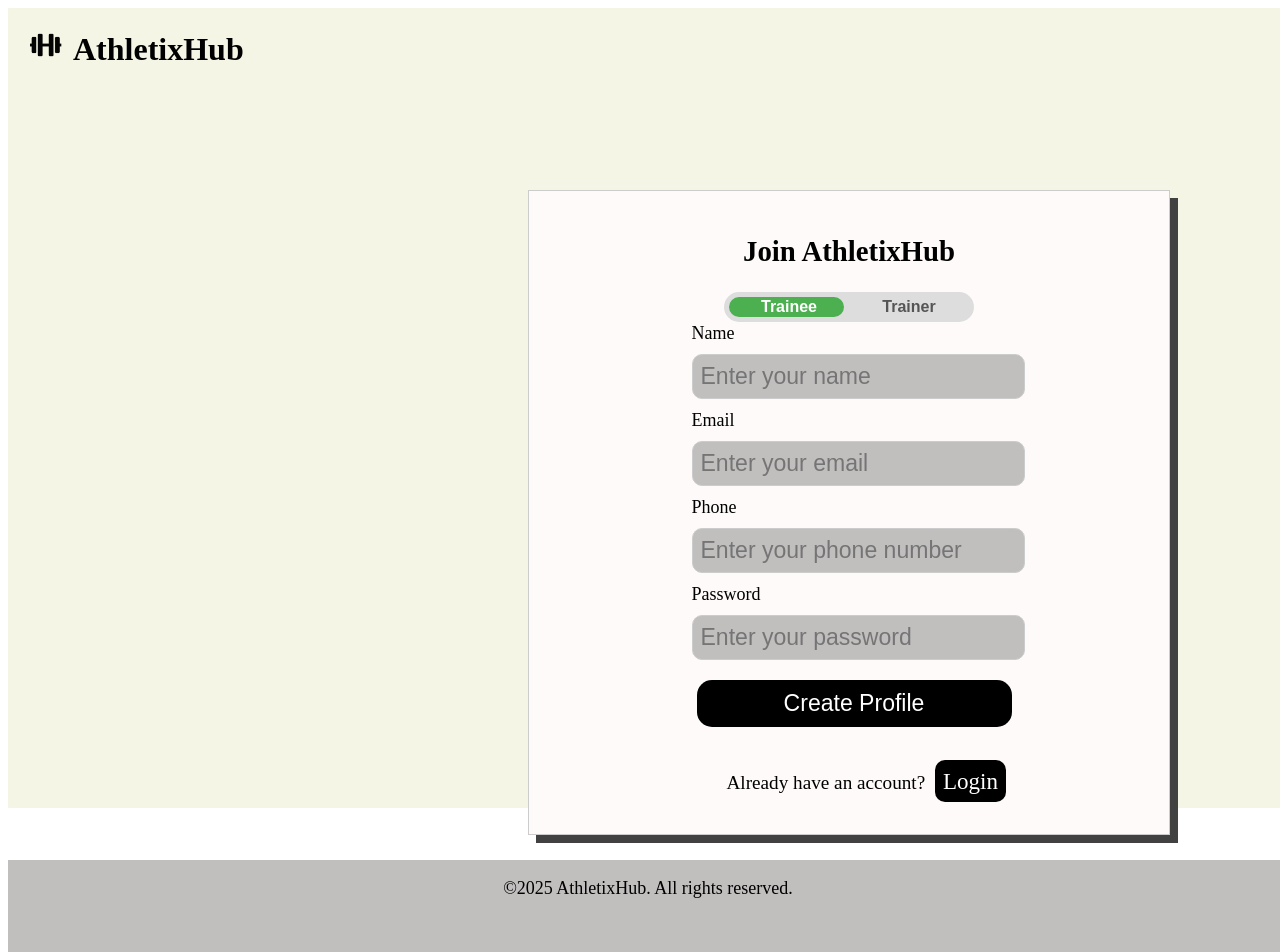
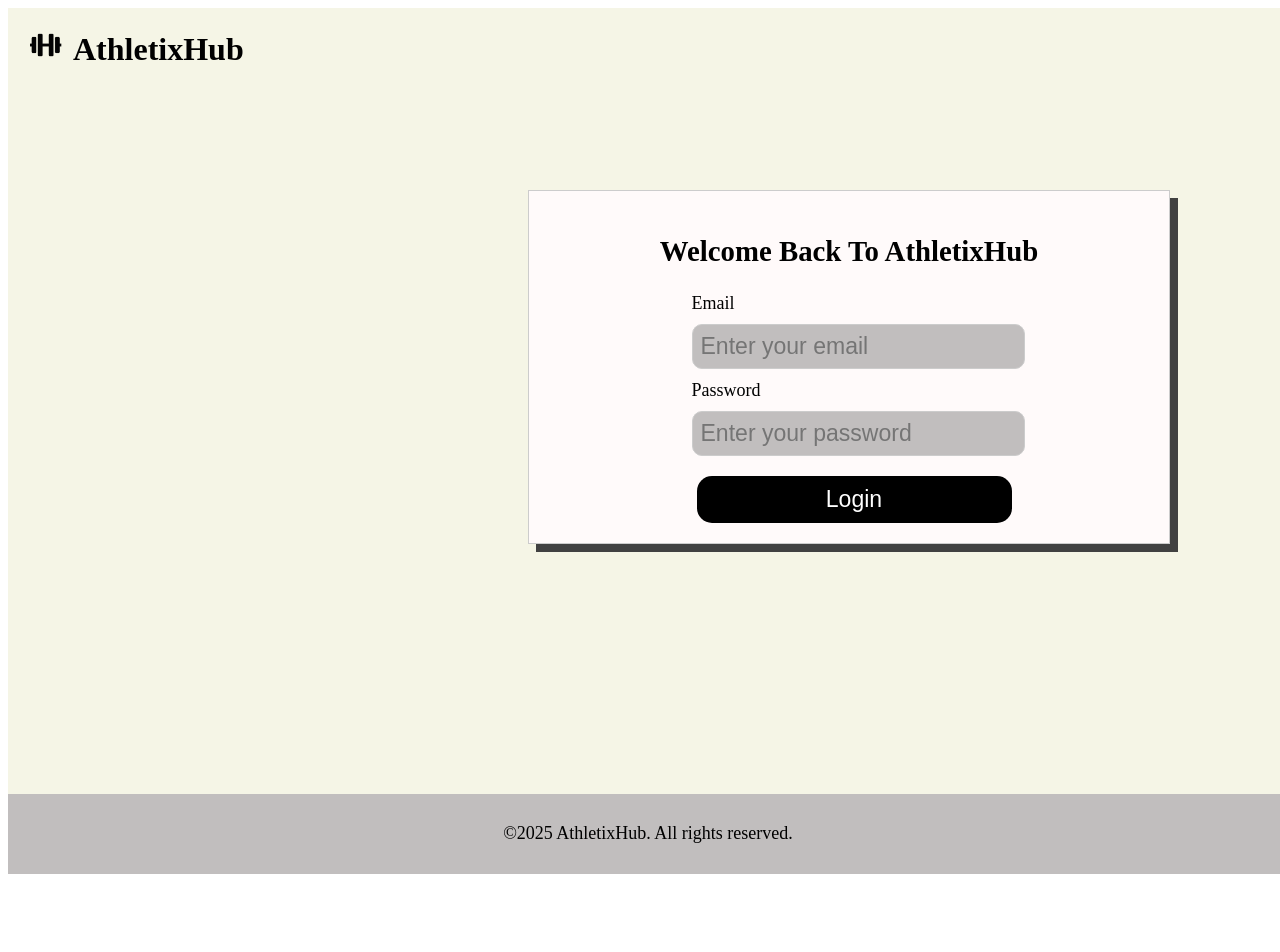
Before and after one commit to kokosko66/AthletixHub, a React (Vite) app in the folder client/: page /login in a window 1280 px wide. Shown: the top 952 px of the page. After the commit the page ends 874 px from the top, so only its background shows below. Built offline with nearby package versions, Linux system fonts and the light colour scheme.

Commit message:
Created a login page, also implemented router for easy navigation between pages

```diff
--- a/client/src/App.jsx
+++ b/client/src/App.jsx
@@ -1,10 +1,15 @@
+import { BrowserRouter as Router, Routes, Route } from 'react-router-dom';
 import RegisterPage from './pages/RegisterPage';
+import LoginPage from './pages/LoginPage';
 
 function App() {
   return (
-    <div>
-      <RegisterPage/>
-    </div>
+    <Router>
+      <Routes>
+        <Route path="/register" element={<RegisterPage />} />
+        <Route path="/login" element={<LoginPage />} />
+      </Routes>
+    </Router>
   )
 }
 
--- /dev/null
+++ b/client/src/pages/LoginPage.jsx
@@ -0,0 +1,32 @@
+import '../styles/LoginPage.css';
+import dumbbell from '../assets/dumbbell.png';
+
+export default function LoginPage() {
+    return(
+        <div className="container">
+            <div className="top-container">
+                <h1><img src={dumbbell} alt="icon" className='dumbbell-icon' />AthletixHub</h1>
+            </div>
+            <div className="main-container">
+                <div className="login-form">
+                    <h2>Welcome Back To AthletixHub</h2>
+
+                    <form>
+                        <label>Email</label>
+                        <br />
+                        <input type="email" placeholder="Enter your email"/>
+                        <br />
+                        <label>Password</label>
+                        <br />
+                        <input type="password" placeholder="Enter your password"/>
+                        <br />
+                        <button className='profile-button'>Login</button>
+                    </form>
+                </div>
+            </div>
+            <div className="login-footer">
+                <p>©2025 AthletixHub. All rights reserved.</p>
+            </div>
+        </div>
+    );
+}
--- a/client/src/pages/RegisterPage.jsx
+++ b/client/src/pages/RegisterPage.jsx
@@ -1,4 +1,5 @@
 import { useState } from 'react';
+import { Link } from 'react-router-dom';
 
 import dumbbell from '../assets/dumbbell.png';
 import '../styles/RegisterPage.css';
@@ -50,11 +51,11 @@
                         <button className='profile-button'>Create Profile</button>
                         <br />
                         <br />
-                        <p className='if-login'>Already have an account? <a href='/login' className='login-link'>Login</a></p>
+                        <p className='if-login'>Already have an account? <Link className='login-link' to='/login'>Login</Link></p>
                     </form>
                 </div>
             </div>
-            <div className="footer">
+            <div className="register-footer">
                 <p>©2025 AthletixHub. All rights reserved.</p>
             </div>
         </div>
--- /dev/null
+++ b/client/src/styles/LoginPage.css
@@ -0,0 +1,74 @@
+.container {
+    background-color: rgb(245, 245, 230);
+    width: 100vw;
+    height: 100vh;
+  }
+
+.top-container {
+    display: flex;
+    align-items: center;
+    margin-left: 10px;
+}
+
+.login-form {
+    display: flex;
+    flex-direction: column;
+    align-items: center;
+    justify-content: center;
+    border: 1px solid #ccc;
+    background-color: rgb(255,250,250);
+    box-shadow: 8px 8px rgb(65, 65, 65);
+    width: 600px;
+    margin-left: 520px;
+    margin-top: 100px;
+    padding: 20px;
+    font-size: larger;
+}
+
+.login-form label {
+    font-size: large;
+}
+
+.login-form input {
+    width: 100%;
+    margin: 10px 0;
+    padding: 8px;
+    border: 1px solid #ccc;
+    border-radius: 10px;
+    background-color: rgb(193, 190, 190);
+    font: bold;
+    font-size: larger;
+}
+
+.login-form input:focus {
+    background-color: rgb(230, 218, 218);
+}
+
+.login-form .profile-button {
+    width: 100%;
+    margin-top: 10px;
+    margin-left: 5px;
+    background: black;
+    color: white;
+    border: none;
+    padding: 10px;
+    border-radius: 15px;
+    font-size: larger;
+    position: relative;
+    transition: transform 0.3s ease-in-out;
+}
+
+.login-form .profile-button:hover {
+    cursor: pointer;
+    transform: translateY(-5px);
+}
+
+.login-footer {
+    display: flex;
+    justify-content:center;
+    align-items: center;
+    font-size: large;
+    background-color: rgb(193, 190, 190);
+    margin-top: 250px;
+    height: 10vh;
+}
--- a/client/src/styles/RegisterPage.css
+++ b/client/src/styles/RegisterPage.css
@@ -115,13 +115,13 @@
     transform: translateY(-5px);
 }
 
-.footer {
+.register-footer {
     display: flex;
     justify-content: center;
-    margin-top: 25px;
+    margin-top: 50px;
     font-size: large;
     background-color: rgb(193, 190, 190);
-    height: 12vh;
+    height: 10vh;
     width: 100vw;
 }
 
```
